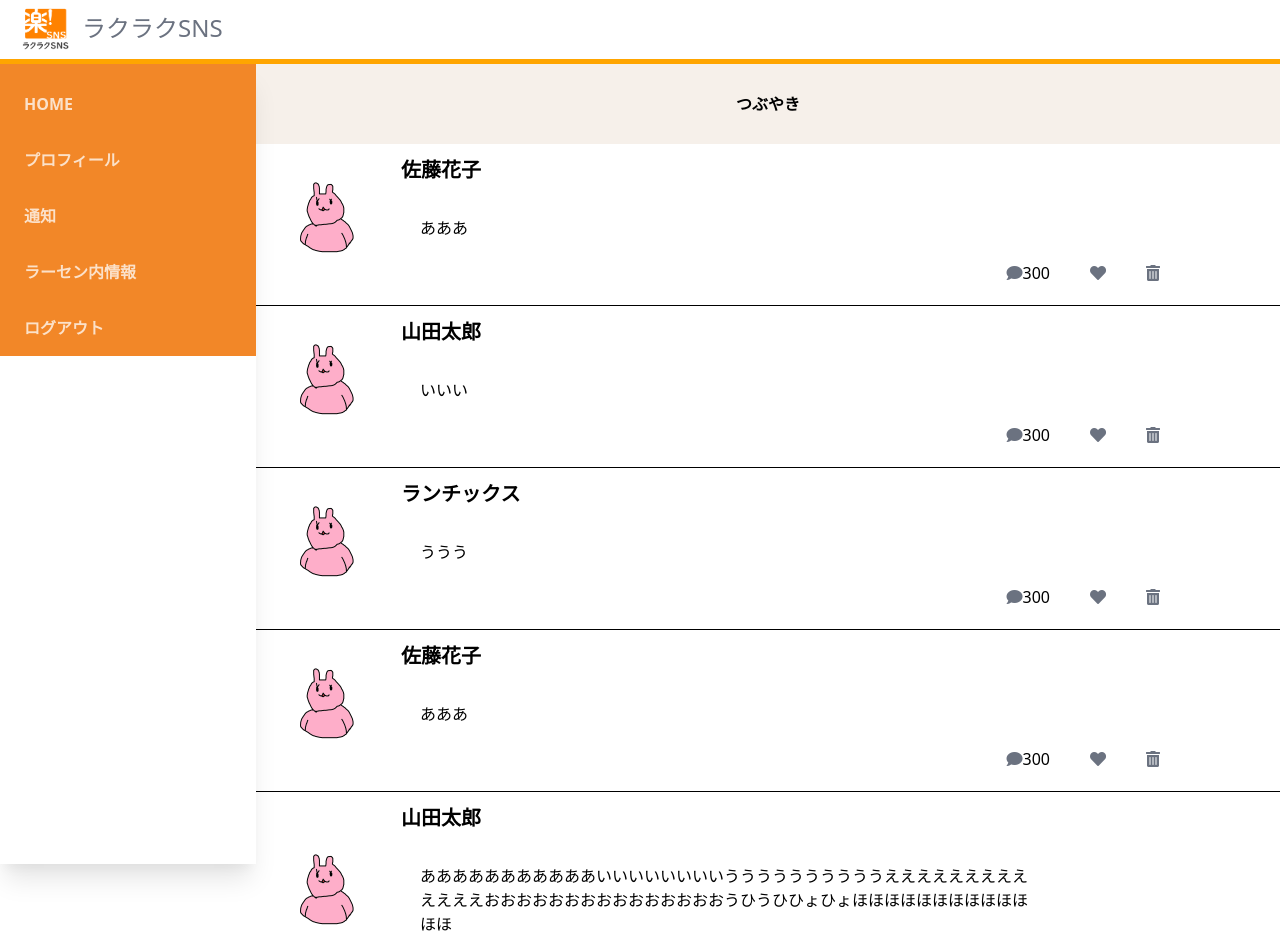
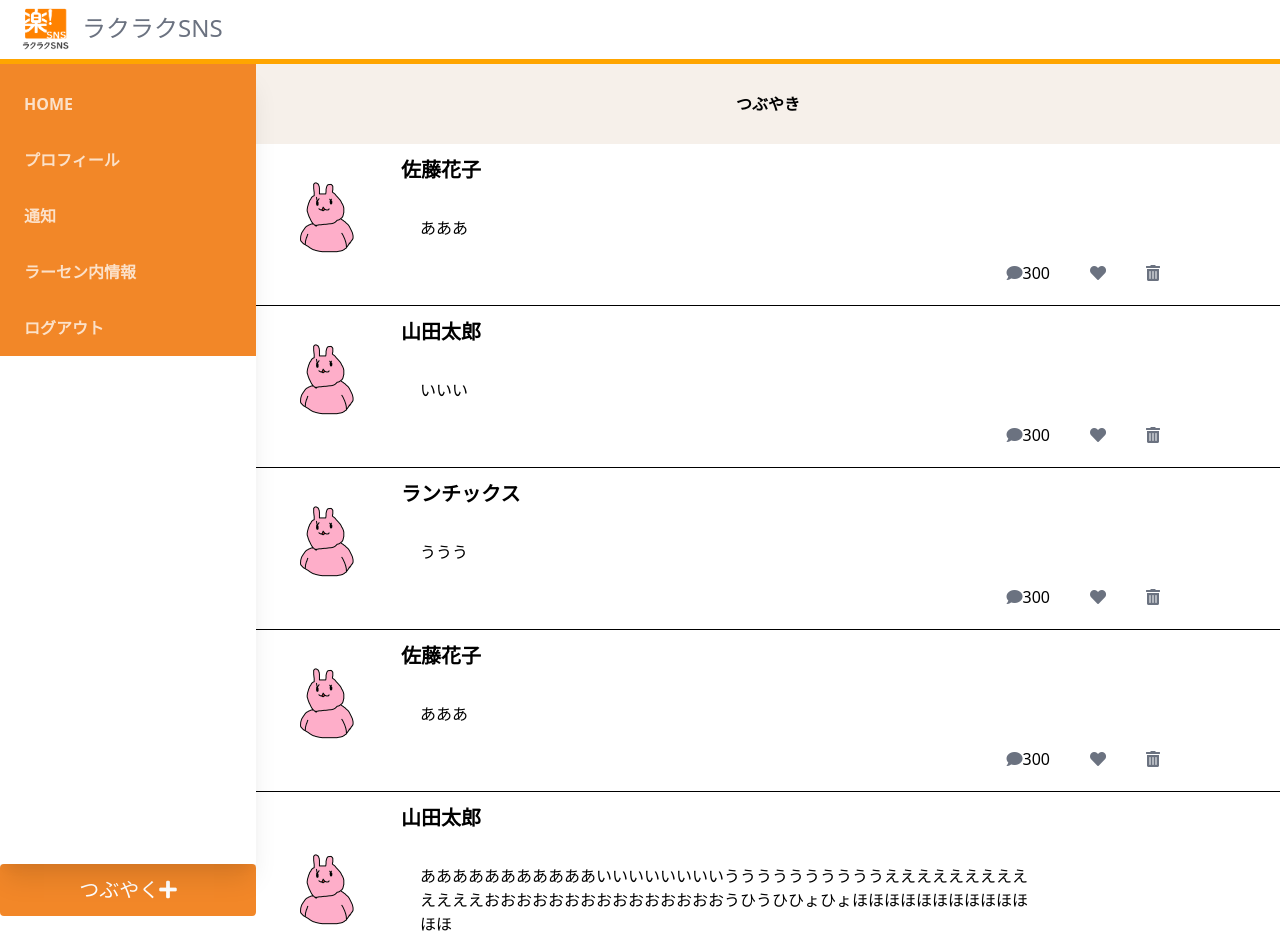
Before and after one commit to suzu1997/rakus-sns-app, a Next.js app: page /timeline in a window 1280 px wide. Shown: the top 952 px of the page. Built offline with nearby package versions, Linux system fonts and the light colour scheme.

Commit message:
つぶやきボタン作成(リンク先は一旦テストページ)

```diff
--- a/src/pages/timeline/index.tsx
+++ b/src/pages/timeline/index.tsx
@@ -3,11 +3,17 @@
  */
 import type { NextPage } from "next";
 import Image from "next/image";
+import Link from "next/link";
 import { useState } from "react";
+//コメントアイコンコンポーネント
 import { CommentIcon } from "../../components/CommentIcon";
+//メニューバーコンポーネント
 import { MenuBar } from "../../components/MenuBar";
+//サブヘッダーコンポーネント
 import { SubHeader } from "../../components/SubHeader";
+//つぶやきをお気に入り登録するボタンコンポーネント
 import { TweetFavoBtn } from "../../components/TweetFavoBtn";
+//自分のつぶやきを消せるボタンコンポーネント(自分のつぶやきの時のみ表示させたい)
 import { TweetTrashBtn } from "../../components/TweetTrashBtn";
 
 //テストデータ
@@ -37,10 +43,19 @@ const Timeline: NextPage = () => {
       <div className="flex">
         <div>
           <MenuBar />
+          {/* 一旦トップに飛ばす仕様にしています。投稿ページ完成したらリンク先変更 */}
+          <Link href="/aaa/test">
+            <div className="bg-basic hover:bg-yellow-600 text-xl text-white rounded text-center p-3">
+              つぶやく<i className="fas fa-plus"></i>
+            </div>
+          </Link>
         </div>
 
+        {/* サブヘッダー */}
         <div className="w-10/12">
           <SubHeader title="つぶやき" />
+
+          {/* タイムラインゾーン */}
           <table className="w-full">
             {data.map((value, key) => (
               <tbody style={style} key={key}>
```
